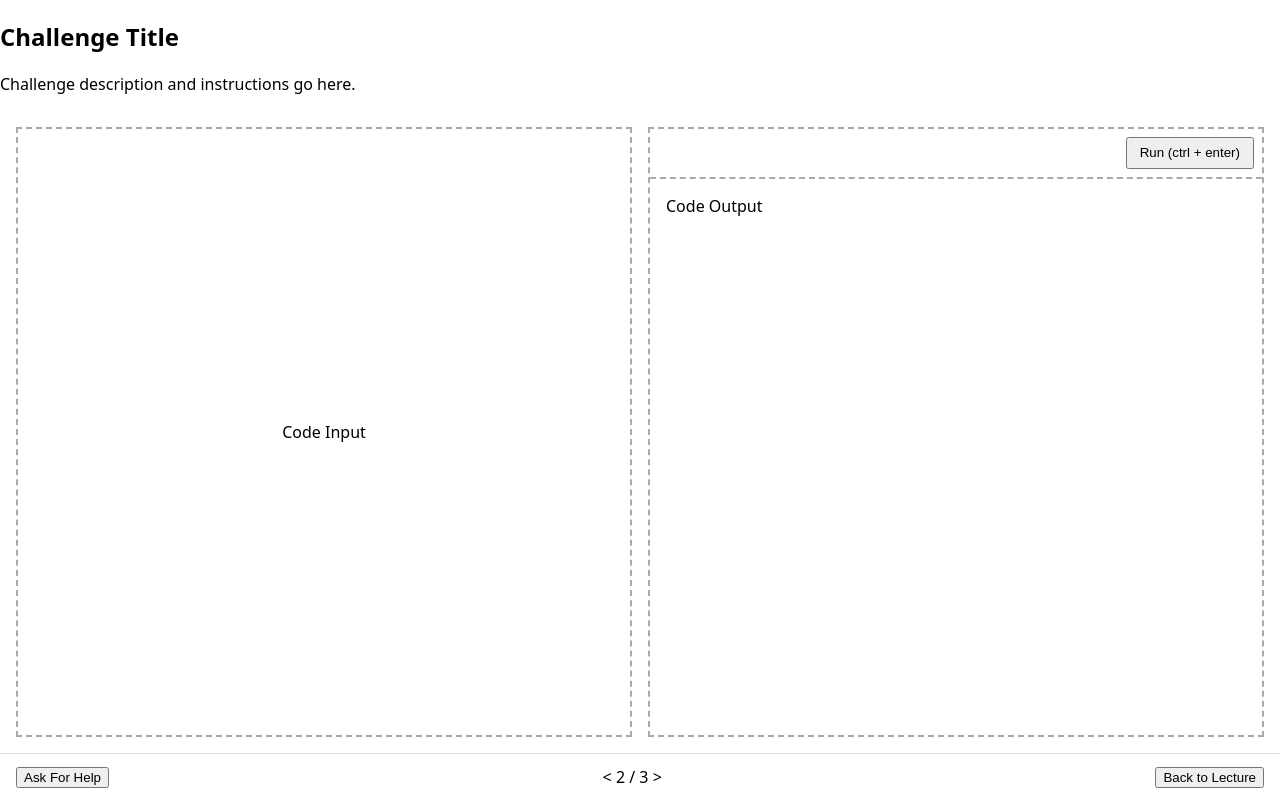
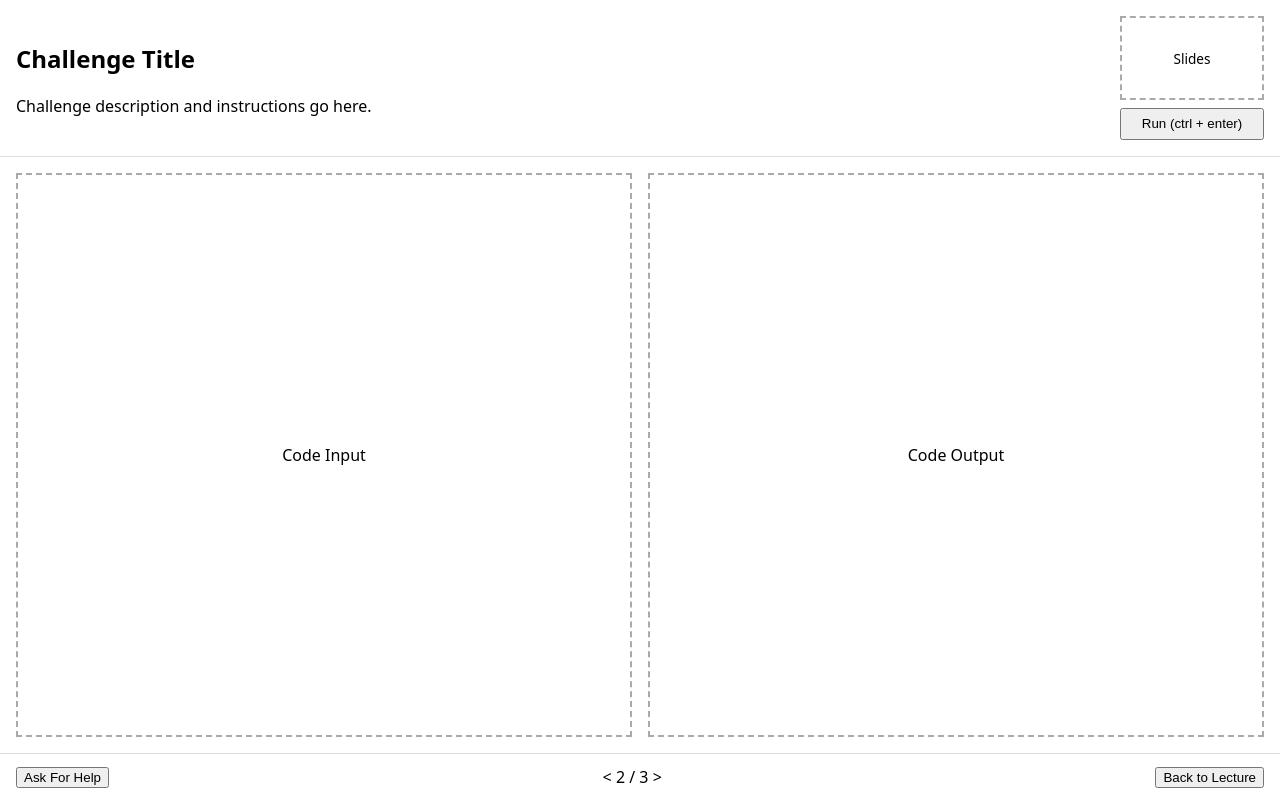
Before and after one commit to milesmercer04/pi-classroom-server, a React app in the folder frontend/: page / in a window 1280 px wide. Both pictures are taken after a click on the button "Go to Challenge". Built offline with nearby package versions, Linux system fonts and the light colour scheme; the HTML template or start-up script is replaced by a standard one.

Commit message:
Restructured the student challenge view UI so that the run button is situated at the botton right corner of the header and a slide preview is above it

```diff
--- a/frontend/src/index.css
+++ b/frontend/src/index.css
@@ -1,3 +1,5 @@
+
+/* Global */
 
 body {
   margin: 0;
@@ -10,19 +12,19 @@ main {
   flex-direction: column;
 }
 
+/* Shared Layout */
+
 .lecture-content,
 .challenge-body {
   flex: 1;
   display: flex;
   padding: 1rem;
-}
-
-.challenge-body {
   gap: 1rem;
 }
 
-.slide-placeholder,
-.code-input {
+/* Panes (DRY core concept) */
+
+.pane {
   border: 2px dashed #aaa;
   flex: 1;
   display: flex;
@@ -30,31 +32,70 @@ main {
   justify-content: center;
 }
 
+/* Lecture View */
+
+/*
+Semantic alias for pane:
+
+.slide-placeholder {
+
+}
+*/
+
+/* Challenge View */
+
+/*
+Semantic aliases for pane:
+
+.code-input {
+
+}
+
 .code-output {
-  flex: 1;
+
+}
+*/
+
+/* Challenge Header */
+
+.challenge-header {
+  display: flex;
+  justify-content: space-between;
+  align-items: center;
   padding: 1rem;
+  border-bottom: 1px solid #ddd;
+  gap: 1rem
+}
+
+.challenge-info {
+  max-width: 70%;
+}
+
+.challenge-tools {
+  display: flex;
+  flex-direction: column;
+  align-items: stretch;
+  gap: 0.5rem;
+}
+
+.slide-preview {
+  width: 140px;
+  height: 80px;
+  border: 2px dashed #aaa;
+  display: flex;
   align-items: center;
   justify-content: center;
-}
-
-.code-output-pane {
-  border: 2px dashed #aaa;
-  flex: 1;
-  display: flex;
-  flex-direction: column;
-}
-
-.code-output-header {
-  display: flex;
-  justify-content: flex-end;
-  padding: 0.5rem;
-  border-bottom: 2px dashed #aaa;
+  font-size: 0.85rem;
+  cursor: pointer;
 }
 
 .run-button {
+  width: 144px;
   padding: 0.4rem 0.75rem;
   cursor: pointer;
 }
+
+/* Control Bar */
 
 .control-bar {
   display: flex;
--- a/frontend/src/views/StudentChallengeView.jsx
+++ b/frontend/src/views/StudentChallengeView.jsx
@@ -3,19 +3,22 @@ export default function StudentChallengeView({ onSwitch }) {
   return (
     <main className="challenge-view">
       <header className="challenge-header">
-        <h2>Challenge Title</h2>
-        <p>Challenge description and instructions go here.</p>
+        <div className="challenge-info">
+          <h2>Challenge Title</h2>
+          <p>Challenge description and instructions go here.</p>
+        </div>
+
+        <div className="challenge-tools">
+          <div className="slide-preview">
+            Slides
+          </div>
+          <button className="run-button">Run (ctrl + enter)</button>
+        </div>
       </header>
 
       <section className="challenge-body">
-        <div className="code-input">Code Input</div>
-        <div className="code-output-pane">
-          <div className="code-output-header">
-            <button className="run-button">Run (ctrl + enter)</button>
-          </div>
-
-          <div className="code-output">Code Output</div>
-        </div>
+        <div className="pane code-input">Code Input</div>
+        <div className="pane code-output">Code Output</div>
       </section>
 
       <footer className="control-bar">
--- a/frontend/src/views/StudentLectureView.jsx
+++ b/frontend/src/views/StudentLectureView.jsx
@@ -3,7 +3,7 @@ export default function StudentLectureView({ onSwitch }) {
   return (
     <main className="lecture-view">
       <section className="lecture-content">
-        <div className="slide-placeholder">Lecture Content</div>
+        <div className="pane slide-placeholder">Lecture Content</div>
       </section>
 
       <footer className="control-bar">
```
